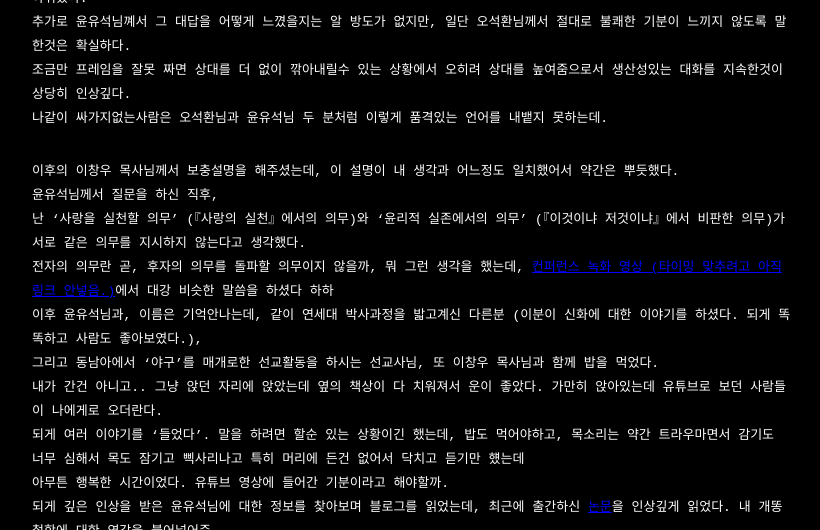
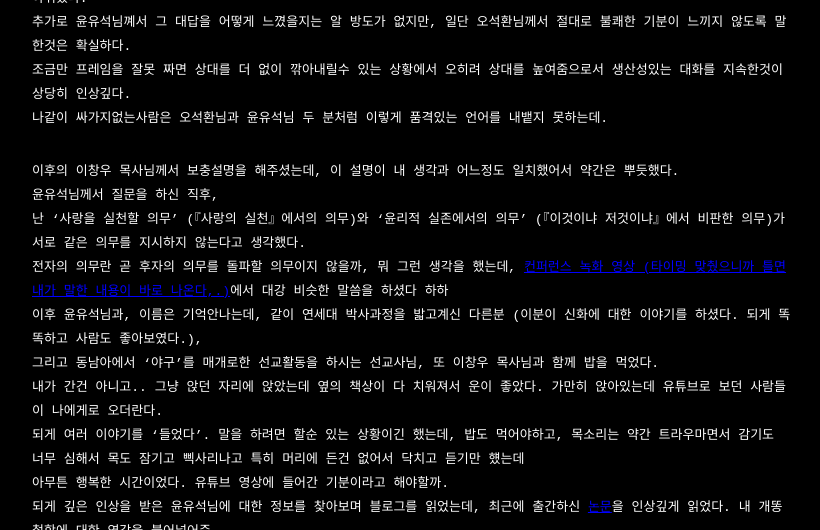
Before and after one commit to whoisrealminjueun/whoisrealminjueun.github.io, a Jekyll site: the page built from _posts/2024-07-23-일기 6.md, in a window 1280 px wide and 900 px high, scrolled down 994 px, cut to the strip 0-530 px from the top of the window. Shown: the whole strip, without its empty margins (228-1048 px from the left). Built offline with Jekyll 4.4.1, drawn with Linux system fonts in a browser that asks for light colours.

Commit message:
Update 2024-07-23-일기 6.md

```diff
--- a/_posts/2024-07-23-일기 6.md
+++ b/_posts/2024-07-23-일기 6.md
@@ -31,7 +31,7 @@
 이후의 이창우 목사님께서 보충설명을 해주셨는데, 이 설명이 내 생각과 어느정도 일치했어서 약간은 뿌듯했다. <br>
 윤유석님께서 질문을 하신 직후,<br>
 난 '사랑을 실천할 의무' (『사랑의 실천』에서의 의무)와 '윤리적 실존에서의 의무' (『이것이냐 저것이냐』에서 비판한 의무)가 서로 같은 의무를 지시하지 않는다고 생각했다.<br>
-전자의 의무란 곧, 후자의 의무를 돌파할 의무이지 않을까, 뭐 그런 생각을 했는데, <a href="" style="color: blue; text-decoration: underline;">컨퍼런스 녹화 영상 (타이밍 맞추려고 아직 링크 안넣음.)</a>에서 대강 비슷한 말씀을 하셨다 하하 <br>
+전자의 의무란 곧 후자의 의무를 돌파할 의무이지 않을까, 뭐 그런 생각을 했는데, <a href="https://youtu.be/kb_nzINZa-Q?t=62" style="color: blue; text-decoration: underline;">컨퍼런스 녹화 영상 (타이밍 맞췄으니까 틀면 내가 말한 내용이 바로 나온다,.)</a>에서 대강 비슷한 말씀을 하셨다 하하 <br>
 이후 윤유석님과, 이름은 기억안나는데, 같이 연세대 박사과정을 밟고계신 다른분 (이분이 신화에 대한 이야기를 하셨다. 되게 똑똑하고 사람도 좋아보였다.),<br>
 그리고 동남아에서 '야구'를 매개로한 선교활동을 하시는 선교사님, 또 이창우 목사님과 함께 밥을 먹었다.<br>
 내가 간건 아니고.. 그냥 앉던 자리에 앉았는데 옆의 책상이 다 치워져서 운이 좋았다. 가만히 앉아있는데 유튜브로 보던 사람들이 나에게로 오더란다.<br>
```
